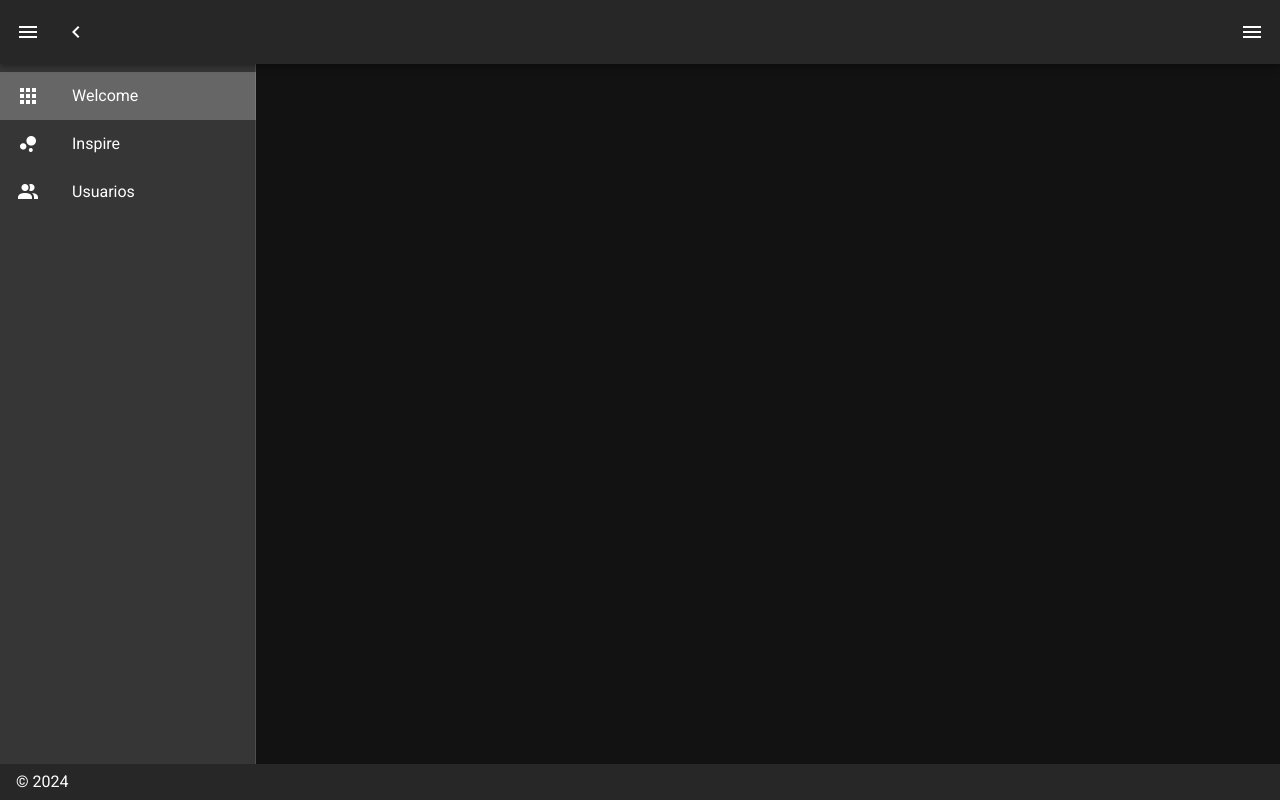
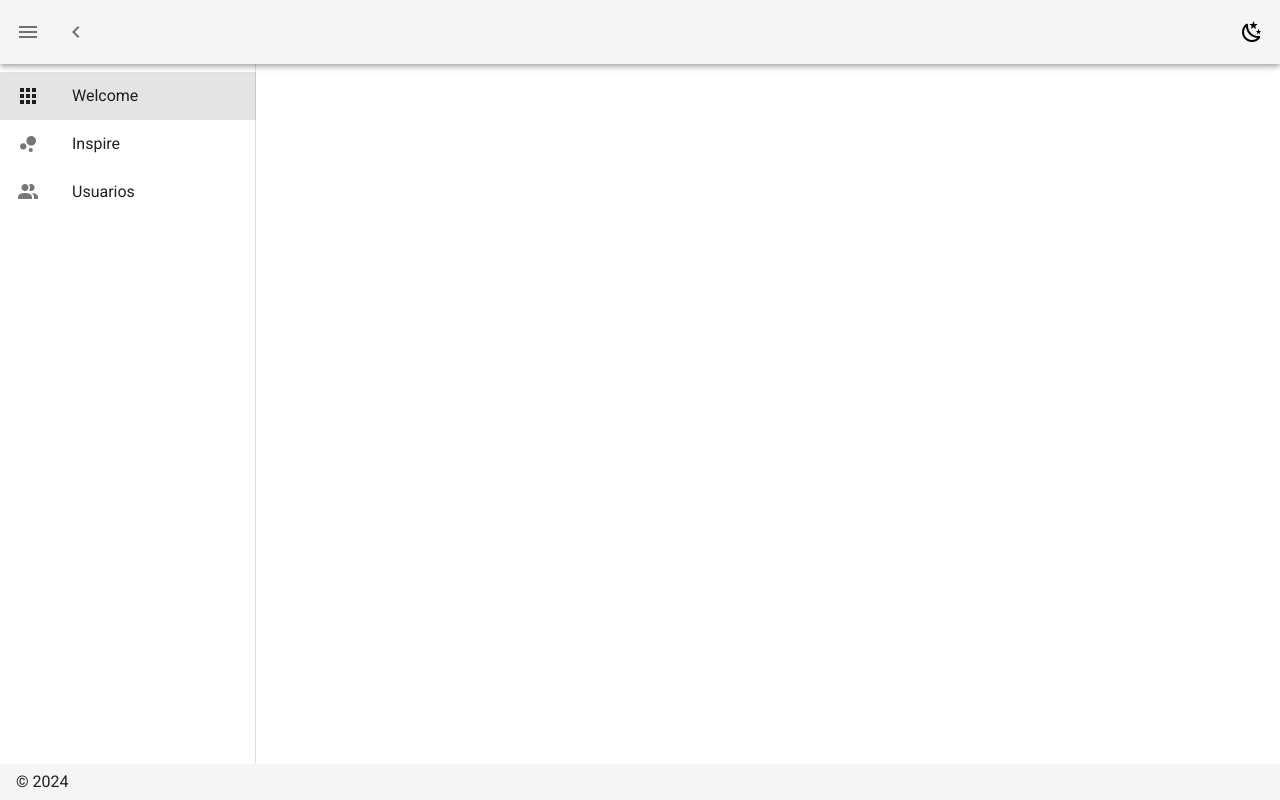
Before and after one commit to marcosismael21/Frontend-TecnoSerD, a Nuxt app: page / in a window 1280 px wide. Built offline with nearby package versions, Linux system fonts and the light colour scheme.

Commit message:
Se creo el boton de cambio de tema

```diff
--- a/layouts/default.vue
+++ b/layouts/default.vue
@@ -1,5 +1,5 @@
 <template>
-  <v-app >
+  <v-app>
     <v-navigation-drawer v-model="drawer" :mini-variant="miniVariant" :clipped="clipped" fixed app>
       <!-- botones del nav-->
       <v-list>
@@ -18,11 +18,11 @@
       <v-btn icon @click.stop="miniVariant = !miniVariant">
         <v-icon>mdi-{{ `chevron-${miniVariant ? 'right' : 'left'}` }}</v-icon>
       </v-btn>
-      <!-- donde ira el boton de cambio de tema-->
+      <!-- Botones de cambio de tema -->
       <v-spacer />
-      <v-btn icon @click.stop="rightDrawer = !rightDrawer">
-        <v-icon>mdi-menu</v-icon>
-      </v-btn>
+      <v-btn @click="toggleTheme":color="isDark ? 'white' : 'black'" icon>
+      <v-icon>{{ isDark ? 'mdi-white-balance-sunny' : 'mdi-weather-night' }}</v-icon>
+    </v-btn>
     </v-app-bar>
     <v-main>
       <v-container>
@@ -50,9 +50,13 @@ export default {
   name: 'DefaultLayout',
   data() {
     return {
+      isDark:this.$vuetify.theme.dark,
       clipped: true,
       drawer: true,
       fixed: true,
+      miniVariant: false,
+      right: true,
+      rightDrawer: false,
       items: [
         {
           icon: 'mdi-apps',
@@ -70,10 +74,12 @@ export default {
           to: 'usuarios',
         }
       ],
-      miniVariant: false,
-      right: true,
-      rightDrawer: false,
-      title: 'Vuetify.js',
+    }
+  },
+  methods: {
+    toggleTheme() {
+      this.isDark = !this.isDark;
+      this.$vuetify.theme.dark = this.isDark;
     }
   },
 }
--- a/nuxt.config.js
+++ b/nuxt.config.js
@@ -60,7 +60,6 @@ export default {
   vuetify: {
     customVariables: ['~/assets/variables.scss'],
     theme: {
-      dark: true,
       themes: {
         dark: {
           primary: colors.blue.darken2,
@@ -69,9 +68,26 @@ export default {
           info: colors.teal.lighten1,
           warning: colors.amber.base,
           error: colors.deepOrange.accent4,
-          success: colors.green.accent3,
+          success: colors.green.accent3
+        },
+        light: {
+          background: '#FFFFFF',
+          surface: '#FFFFFF',
+          'surface-bright': '#FFFFFF',
+          'surface-light': '#EEEEEE',
+          'surface-variant': '#424242',
+          'on-surface-variant': '#EEEEEE',
+          primary: '#1867C0',
+          'primary-darken-1': '#1F5592',
+          secondary: '#48A9A6',
+          'secondary-darken-1': '#018786',
+          error: '#B00020',
+          info: '#2196F3',
+          success: '#4CAF50',
+          warning: '#FB8C00',
         },
       },
+      options: { customProperties: true },
     },
   },
 
```
